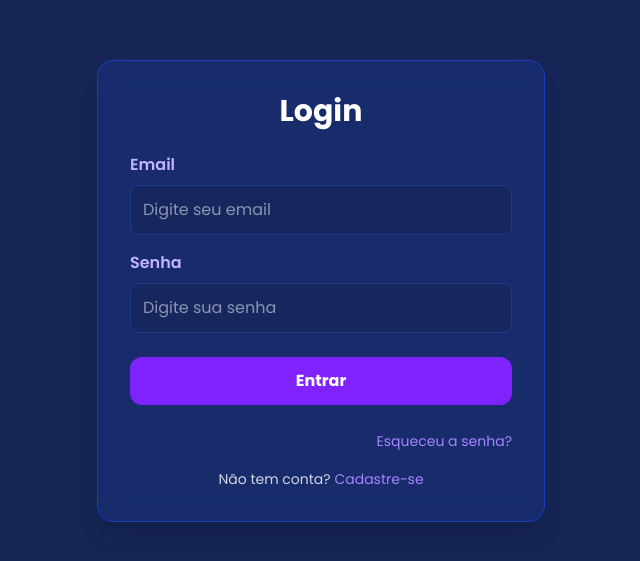
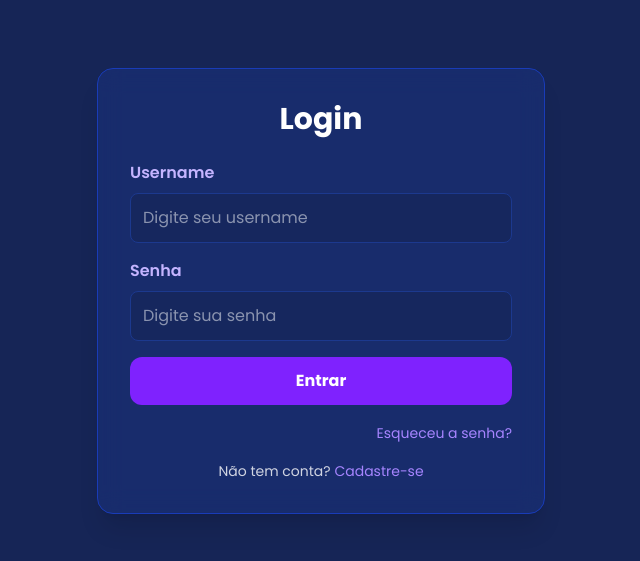
Before and after one commit to nsimba-afonso-nwayami/fimbagest, a React (Vite) app: page /auth/login in a window 1280 px wide. Shown: the part 109-670 px from the top of the page, without its empty margins (319-959 px from the left). Built offline with nearby package versions, Linux system fonts and the light colour scheme.

Commit message:
Login feito com sucesso

```diff
--- a/src/pages/auth/Login.jsx
+++ b/src/pages/auth/Login.jsx
@@ -1,13 +1,53 @@
 import { motion } from "framer-motion";
-import { Link } from "react-router-dom";
+import { Link, useNavigate } from "react-router-dom";
+import { useForm } from "react-hook-form";
+import { yupResolver } from "@hookform/resolvers/yup";
+import toast from "react-hot-toast";
+import { loginSchema } from "../../validations/loginSchema";
+import { loginService } from "../../services/LoginService";
 
-// Variants para animação
 const fadeUp = {
   hidden: { opacity: 0, y: 20 },
   visible: { opacity: 1, y: 0, transition: { duration: 0.8 } },
 };
 
 export default function Login() {
+  const navigate = useNavigate();
+
+  const {
+    register,
+    handleSubmit,
+    formState: { errors, isSubmitting, isSubmitted },
+  } = useForm({
+    resolver: yupResolver(loginSchema),
+  });
+
+  const inputBase =
+    "w-full p-3 rounded-lg bg-blue-950/60 text-white focus:outline-none border";
+
+  async function onSubmit(data) {
+    try {
+      await loginService({
+        username: data.username,
+        password: data.password,
+      });
+
+      toast.success("Login realizado com sucesso!");
+      setTimeout(() => {
+        navigate("/dashboard/condoadmin/");
+      }, 1500);
+    } catch (error) {
+      console.error(error.response?.data || error.message);
+      toast.error(
+        error.response?.data?.detail || "Erro ao fazer login. Verifique seus dados."
+      );
+    }
+  }
+
+  function onError() {
+    toast.error("Verifique os campos do formulário");
+  }
+
   return (
     <section className="min-h-screen flex items-center justify-center bg-blue-950 px-6 py-12">
       <motion.div
@@ -20,34 +60,51 @@ export default function Login() {
           Login
         </h2>
 
-        <form className="space-y-4">
+        <form className="space-y-4" onSubmit={handleSubmit(onSubmit, onError)}>
+          {/* USERNAME */}
           <div>
-            <label className="block mb-2 text-violet-300 font-semibold">
-              Email
-            </label>
+            <label className="block mb-2 text-violet-300 font-semibold">Username</label>
             <input
-              type="email"
-              placeholder="Digite seu email"
-              className="w-full p-3 rounded-lg bg-blue-950/60 border border-blue-900 text-white focus:outline-none focus:ring-2 focus:ring-violet-500" required
+              type="text"
+              placeholder="Digite seu username"
+              {...register("username")}
+              className={`${inputBase} ${
+                isSubmitted && errors.username
+                  ? "border-red-500"
+                  : "border-blue-900 focus:border-violet-500"
+              }`}
             />
+            {isSubmitted && errors.username && (
+              <p className="text-red-400 text-sm mt-1">{errors.username.message}</p>
+            )}
           </div>
 
+          {/* SENHA */}
           <div>
-            <label className="block mb-2 text-violet-300 font-semibold">
-              Senha
-            </label>
+            <label className="block mb-2 text-violet-300 font-semibold">Senha</label>
             <input
               type="password"
               placeholder="Digite sua senha"
-              className="w-full p-3 rounded-lg bg-blue-950/60 border border-blue-900 text-white focus:outline-none focus:ring-2 focus:ring-violet-500" required
+              {...register("password")}
+              className={`${inputBase} ${
+                isSubmitted && errors.password
+                  ? "border-red-500"
+                  : "border-blue-900 focus:border-violet-500"
+              }`}
             />
+            {isSubmitted && errors.password && (
+              <p className="text-red-400 text-sm mt-1">{errors.password.message}</p>
+            )}
           </div>
 
+          {/* BOTÃO COM SPINNER */}
           <button
             type="submit"
-            className="w-full py-3 mt-2 rounded-xl font-bold bg-violet-600 hover:bg-violet-700 transition-all cursor-pointer text-white"
+            disabled={isSubmitting}
+            className="w-full py-3 mt-2 rounded-xl font-bold bg-violet-600 hover:bg-violet-700 transition-all cursor-pointer text-white disabled:opacity-50 flex items-center justify-center gap-2"
           >
-            Entrar
+            {isSubmitting && <i className="fas fa-spinner fa-spin"></i>}
+            {isSubmitting ? "Entrando..." : "Entrar"}
           </button>
 
           {/* Link de Esqueceu a senha */}
```
